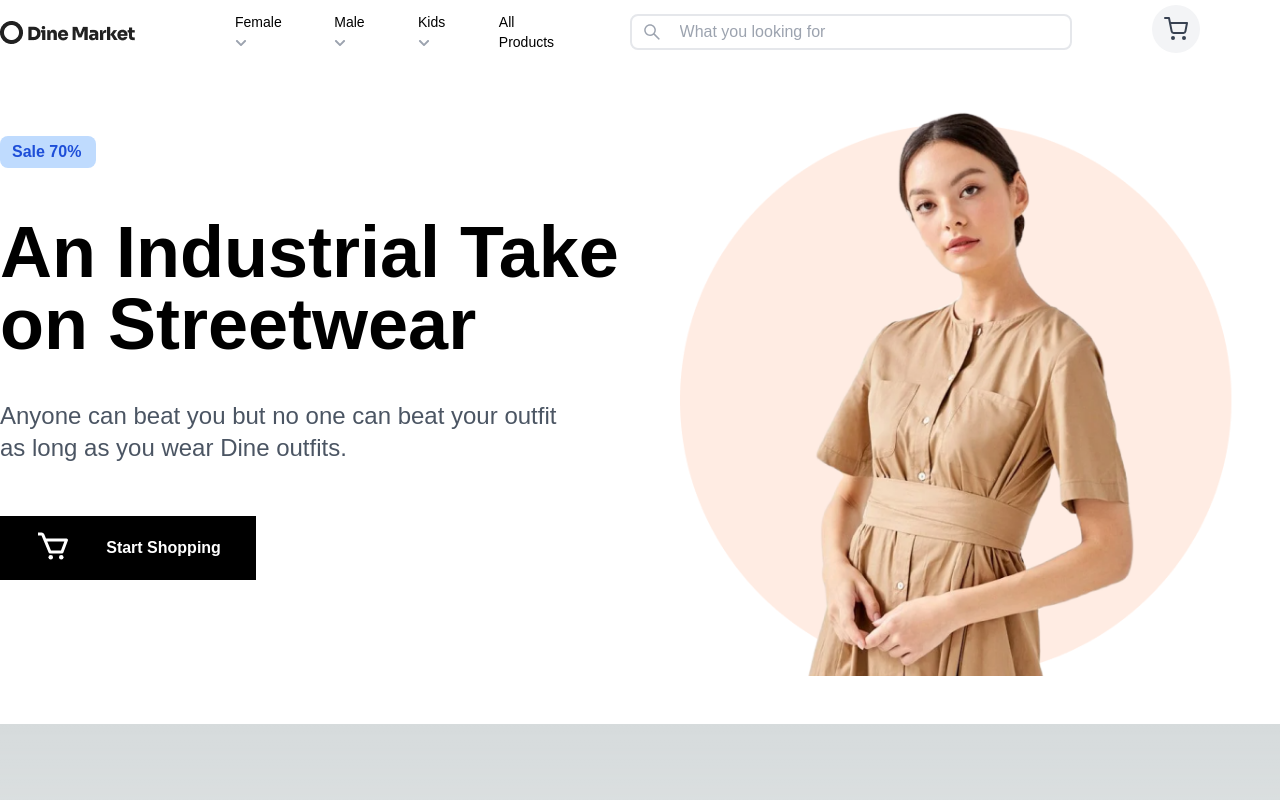
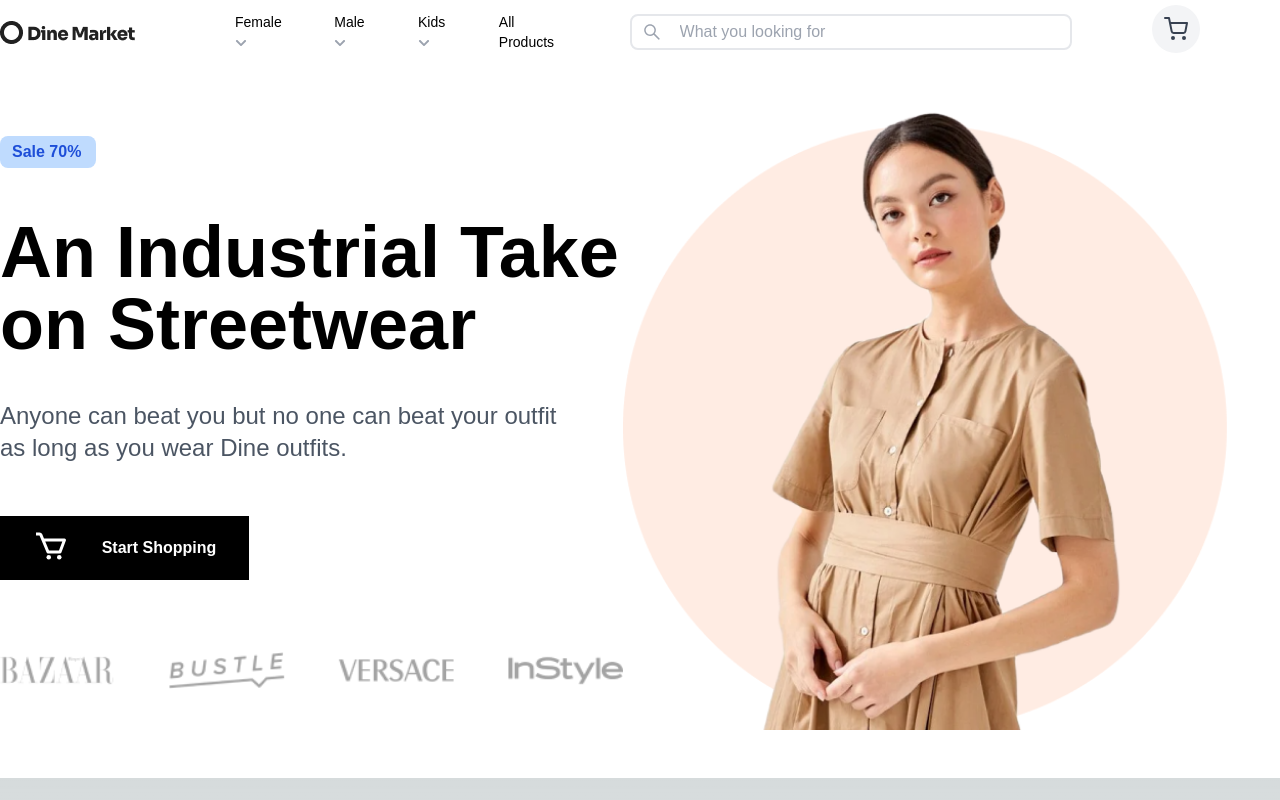
Before and after one commit to GhufranHasan/dine-market, a Next.js app: page / in a window 1280 px wide. Built offline with nearby package versions, Linux system fonts and the light colour scheme.

Commit message:
Featured List added on left side

```diff
--- a/src/app/components/herobanner.tsx
+++ b/src/app/components/herobanner.tsx
@@ -20,11 +20,14 @@ const herobanner = () => {
                 <BiCart className="text-white text-4xl" />
                 <button className="text-white font-bold py-2" type="submit">Start Shopping</button>
             </div>
+            <div className="py-9">
+                <Image src='/images/FeaturedList.png' width={700} height={300} alt='Featured List' />
+            </div>
         </div>
         {/* left side ends */}
         {/* right side starts */}
         <div>
-            <Image src='/images/hero1.png' width={600} height={600} alt='Girl in hero banner'/>
+            <Image src='/images/hero1.png' width={675} height={675} alt='Girl in hero banner'/>
         </div>
         {/* right side ends */}
     </div>
```
Also changed, not shown: public/images/FeaturedList.png (added).
